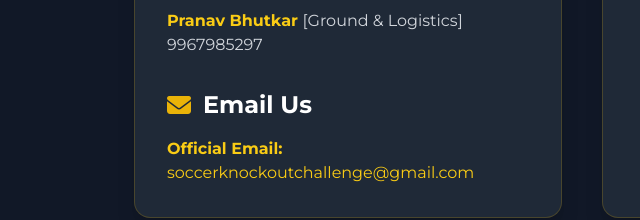
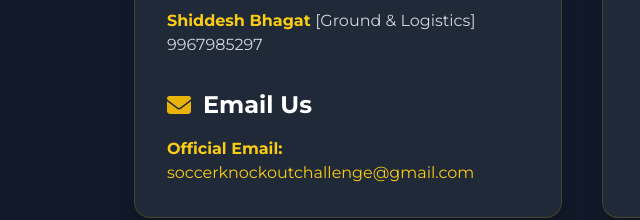
Before and after one commit to Adi-Dev-hub/skc-website, a plain HTML site: page index.html in a window 1280 px wide. Shown: the part 6652-6872 px from the top of the page, 58-698 px from the left. Drawn offline with nearby package versions, Linux system fonts and the light colour scheme.

Commit message:
contact name changed

```diff
--- a/index.html
+++ b/index.html
@@ -2034,7 +2034,7 @@
                 9152547712
               </p>
               <p class="text-gray-300">
-                <span class="font-bold text-yellow-400">Pranav Bhutkar </span
+                <span class="font-bold text-yellow-400">Shiddesh Bhagat </span
                 >[Ground & Logistics] 9967985297
               </p>
             </div>
```
